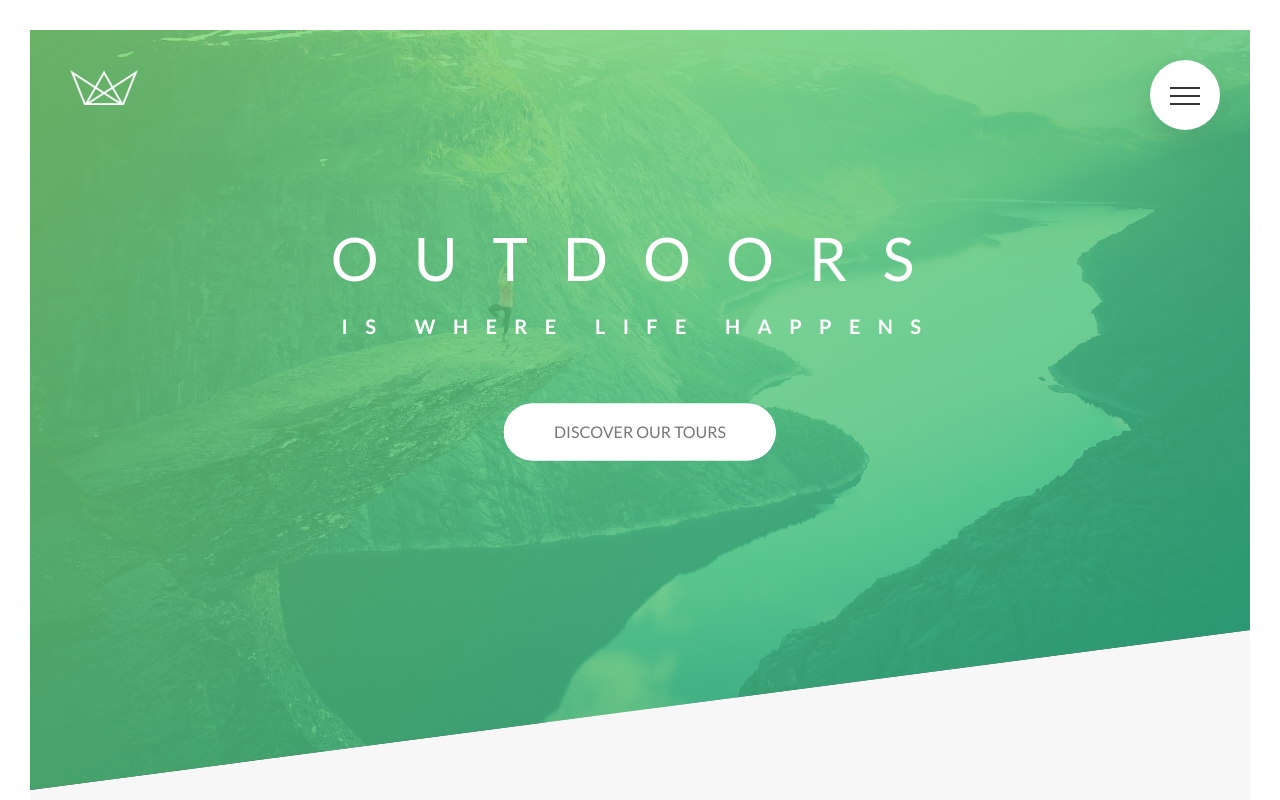
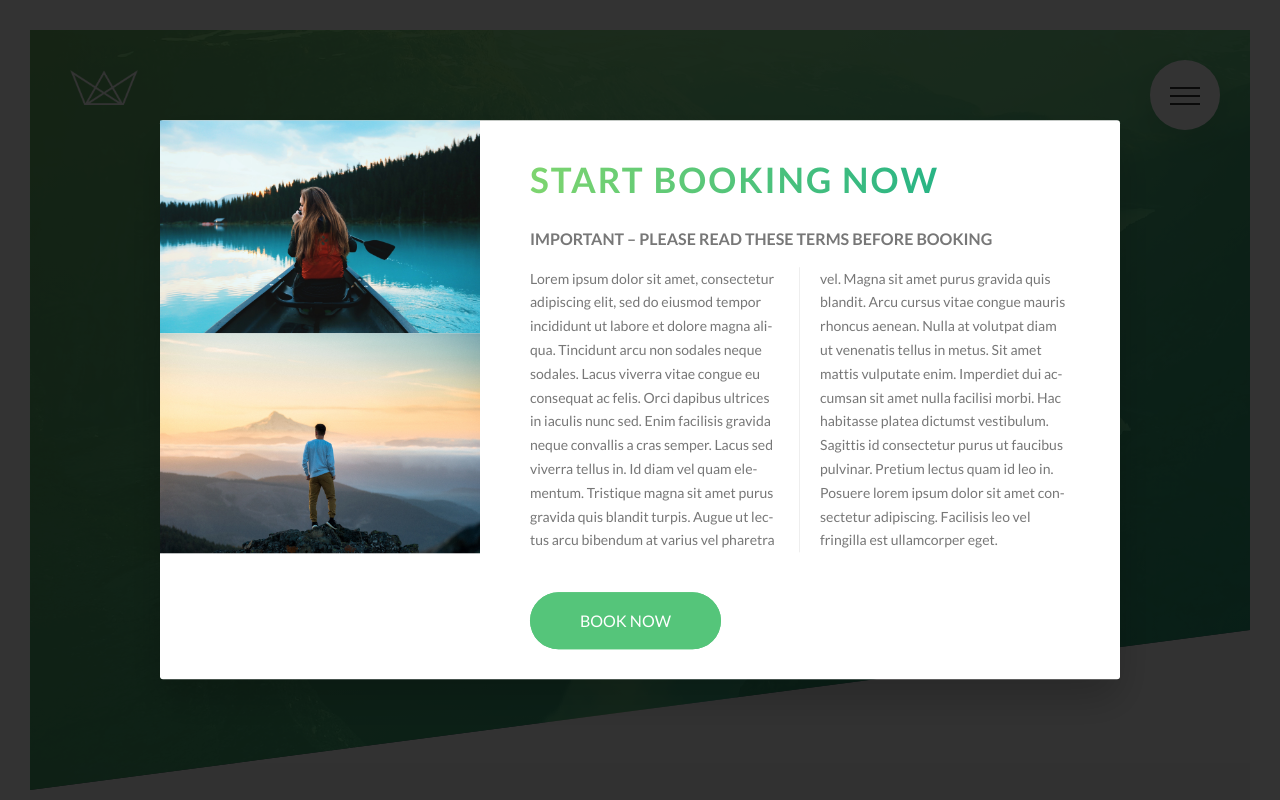
Before and after one commit to catalinpetrovici/Natours-SASS, a website: page index.html in a window 1280 px wide. Shown: the top 800 px of the page. Drawn offline with Linux system fonts and the light colour scheme.

Commit message:
Pure CSS Popup - structure

```diff
--- a/index.html
+++ b/index.html
@@ -47,7 +47,7 @@
                 <span class="heading-primary--main">Outdoors</span>
                 <span class="heading-primary--sub">is where life happens</span>
             </h1>
-            <a href="#" class="btn btn--white btn--animated">Discover our tours</a>
+            <a href="#section-tours" class="btn btn--white btn--animated">Discover our tours</a>
         </div>
     </header>
 
@@ -131,7 +131,7 @@
 
         </section>
 
-        <section class="section-tours">
+        <section class="section-tours" id="section-tours">
             <div class="u-center-text u-margin-bottom-big">
                 <h2 class="heading-secondary">Most popular tours</h2>
             </div>
@@ -334,6 +334,30 @@
         </div>
     </footer>
 
+    <div class="popup">
+        <div class="popup__content">
+            <div class="popup__left">
+                <img src="./img/nat-8.jpg" alt="Tour photo" class="popup__img">
+                <img src="./img/nat-9.jpg" alt="Tour photo" class="popup__img">
+            </div>
+            <div class="popup__right">
+                <h2 class="heading-secondary u-margin-bottom-small">Start booking now</h2>
+                <h3 class="heading-tertiary u-margin-bottom-small">Important &ndash; Please read these terms before
+                    booking</h3>
+                <p class="popup__text">Lorem ipsum dolor sit amet, consectetur adipiscing elit, sed do eiusmod tempor
+                    incididunt ut labore et dolore magna aliqua. Tincidunt arcu non sodales neque sodales. Lacus viverra
+                    vitae congue eu consequat ac felis. Orci dapibus ultrices in iaculis nunc sed. Enim facilisis
+                    gravida neque convallis a cras semper. Lacus sed viverra tellus in. Id diam vel quam elementum.
+                    Tristique magna sit amet purus gravida quis blandit turpis. Augue ut lectus arcu bibendum at varius
+                    vel pharetra vel. Magna sit amet purus gravida quis blandit. Arcu cursus vitae congue mauris rhoncus
+                    aenean. Nulla at volutpat diam ut venenatis tellus in metus. Sit amet mattis vulputate enim.
+                    Imperdiet dui accumsan sit amet nulla facilisi morbi. Hac habitasse platea dictumst vestibulum.
+                    Sagittis id consectetur purus ut faucibus pulvinar. Pretium lectus quam id leo in. Posuere lorem
+                    ipsum dolor sit amet consectetur adipiscing. Facilisis leo vel fringilla est ullamcorper eget.</p>
+                <a href="" class="btn btn--green">Book now</a>
+            </div>
+        </div>
+    </div>
     <!--<section class="grid-test">
         <div class="row">
             <div class="col-1-of-2">Col 1 of 2</div>
--- a/sass/abstracts/_mixins.scss
+++ b/sass/abstracts/_mixins.scss
@@ -5,3 +5,10 @@
         clear: both;
     }
 }
+
+@mixin absCenter {
+    position: absolute;
+    top: 50%;
+    left: 50%;
+    transform: translate(-50%, -50%);
+}
--- /dev/null
+++ b/sass/components/_popup.scss
@@ -0,0 +1,55 @@
+.popup {
+    height: 100vh;
+    width: 100%;
+    position: fixed;
+    top: 0;
+    left: 0;
+    z-index: 40;
+    background-color: rgba($color-black, 0.8);
+
+    &__content {
+        @include absCenter;
+
+        width: 75%;
+        background-color: $color-white;
+        box-shadow: 0 2rem 4rem rgba($color-black, $alpha: 0.2);
+        border-radius: 3px;
+        display: table;
+    }
+
+    &__left {
+        width: 33.3333%;
+        display: table-cell;
+        overflow: hidden;
+    }
+
+    &__right {
+        width: 66.6666%;
+        display: table-cell;
+        vertical-align: middle;
+        padding: 3rem 5rem;
+    }
+
+    &__img {
+        display: block;
+        width: 100%;
+    }
+
+    &__text {
+        font-size: 1.4rem;
+        margin-bottom: 4rem;
+
+        -moz-column-count: 2;
+        -moz-column-gap: 4rem;
+        -moz-column-rule: 1px solid $color-grey-light-2;
+
+        column-count: 2;
+        column-gap: 4rem;
+        column-rule: 1px solid $color-grey-light-2;
+
+        -moz-hyphens: auto;
+        -ms-hyphens: auto;
+        -webkit-hyphens: auto;
+        hyphens: auto;
+    }
+}
--- a/sass/main.scss
+++ b/sass/main.scss
@@ -15,6 +15,7 @@
 @import "components/story";
 @import "components/bg-video";
 @import "components/form";
+@import "components/popup";
 
 @import "layout/grid";
 @import "layout/header";
```
Also changed, not shown: css/style.css.
